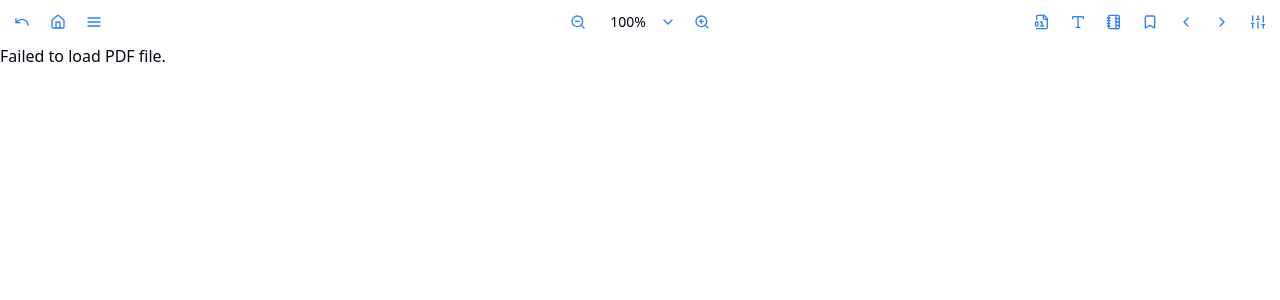
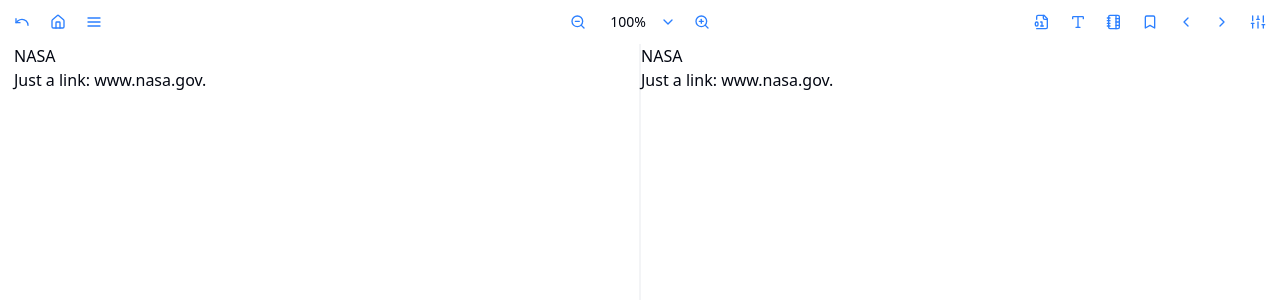
Before and after one commit to anhvanhoa/ebook, a Next.js app: page /1/1/read in a window 1280 px wide. Shown: the top 300 px of the page. Built offline with nearby package versions, Linux system fonts and the light colour scheme.

Commit message:
Add Markdown viewer component; update context for file type management and enhance state handling

```diff
--- a/package.json
+++ b/package.json
@@ -26,6 +26,7 @@
     "pdfjs-dist": "^4.8.69",
     "react": "^19.0.0",
     "react-dom": "^19.0.0",
+    "react-markdown": "^10.1.0",
     "react-pdf": "^9.2.1",
     "tailwind-merge": "^3.0.2",
     "tw-animate-css": "^1.2.4",
--- /dev/null
+++ b/src/app/(read)/[category]/[slug]/read/_components/MdViewer.tsx
@@ -0,0 +1,29 @@
+import { usePdf } from '@/provider/pdf/context';
+import React from 'react';
+import Markdown from 'react-markdown';
+const markdown = `
+## NASA
+Just a link: www.nasa.gov.`;
+const MdViewer = () => {
+    const pdf = usePdf();
+    return (
+        <div className='max-w-screen h-[calc(100vh-2.75rem)] overflow-auto'>
+            <div className='flex justify-center h-full'>
+                <div style={{ width: pdf.state.width * pdf.state.scale, fontSize: `${16 * pdf.state.scale}px` }}>
+                    <Markdown remarkPlugins={[]}>{markdown}</Markdown>
+                </div>
+                <div
+                    className='bg-gray-100 shrink-0'
+                    style={{
+                        width: `${2 * pdf.state.scale}px`
+                    }}
+                ></div>
+                <div style={{ width: pdf.state.width * pdf.state.scale, fontSize: `${16 * pdf.state.scale}px` }}>
+                    <Markdown remarkPlugins={[]}>{markdown}</Markdown>
+                </div>
+            </div>
+        </div>
+    );
+};
+
+export default MdViewer;
--- a/src/app/(read)/[category]/[slug]/read/page.tsx
+++ b/src/app/(read)/[category]/[slug]/read/page.tsx
@@ -6,20 +6,20 @@
 import { useRouter } from 'next/navigation';
 import List from './_components/List';
 import Option from './_components/Option';
-import EbookProvider, { EbookContextPageState, usePdf } from '@/provider/pdf/context';
+import EbookProvider, { EbookContextPageState } from '@/provider/pdf/context';
 import Zoom from './_components/Zoom';
 import Controll from './_components/Controll';
-import CbzCbrViewer from './_components/CbzCbrViewer';
+import MdViewer from './_components/MdViewer';
 
 const stateDefault: Partial<EbookContextPageState> = {
     fileUrl: '/e.pdf',
-    scroll: 'vertical'
+    scroll: 'vertical',
+    typeFile: 'md'
 };
 
 const EbookPage = () => {
     const router = useRouter();
     const goHome = () => router.push('/');
-    const pdf = usePdf();
     return (
         <EbookProvider init={stateDefault}>
             <div>
@@ -49,8 +49,8 @@
                         <Option />
                     </div>
                 </div>
-                {pdf.state.typeFile === 'pdf' && <PdfViewer />}
-                {/* <CbzCbrViewer /> */}
+                {stateDefault.typeFile === 'pdf' && <PdfViewer />}
+                {stateDefault.typeFile === 'md' && <MdViewer />}
             </div>
         </EbookProvider>
     );
--- a/src/provider/pdf/context.tsx
+++ b/src/provider/pdf/context.tsx
@@ -1,4 +1,9 @@
 import React from 'react';
+
+type Page = {
+    content: string;
+    pageNumber: number;
+}
 
 type EbookContextPage = {
     state: {
@@ -10,7 +15,8 @@
         totalPages: number;
         scroll: 'vertical' | 'horizontal';
         viewMode: 'single' | 'double';
-        typeFile: 'pdf' | 'epub';
+        typeFile: 'pdf' | 'epub' | 'md';
+        pages: Page[];
     };
     setState: React.Dispatch<React.SetStateAction<EbookContextPage['state']>>;
 };
@@ -25,7 +31,8 @@
     scale: 1,
     scroll: 'vertical',
     viewMode: 'single',
-    typeFile: 'pdf'
+    typeFile: 'pdf',
+    pages: []
 };
 
 export const EbookContext = React.createContext<EbookContextPage>({
```
